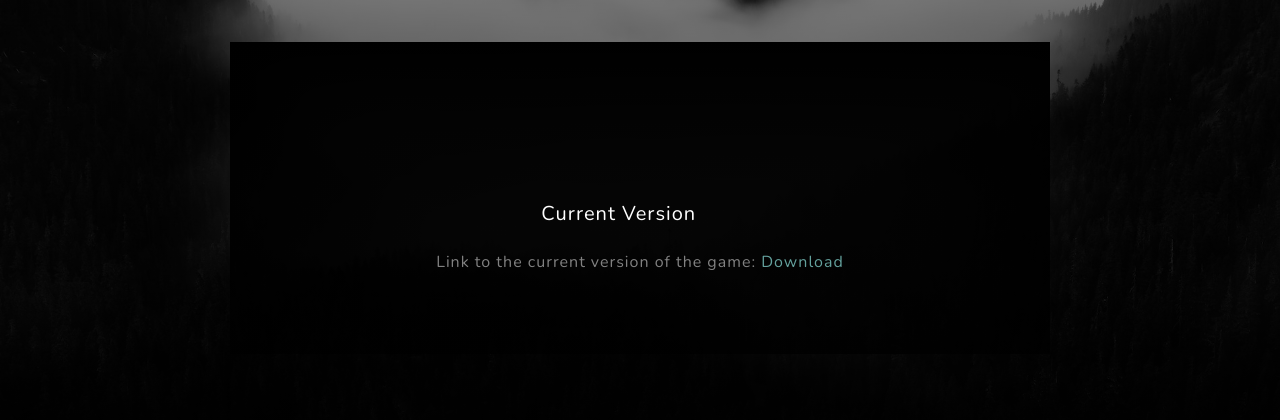
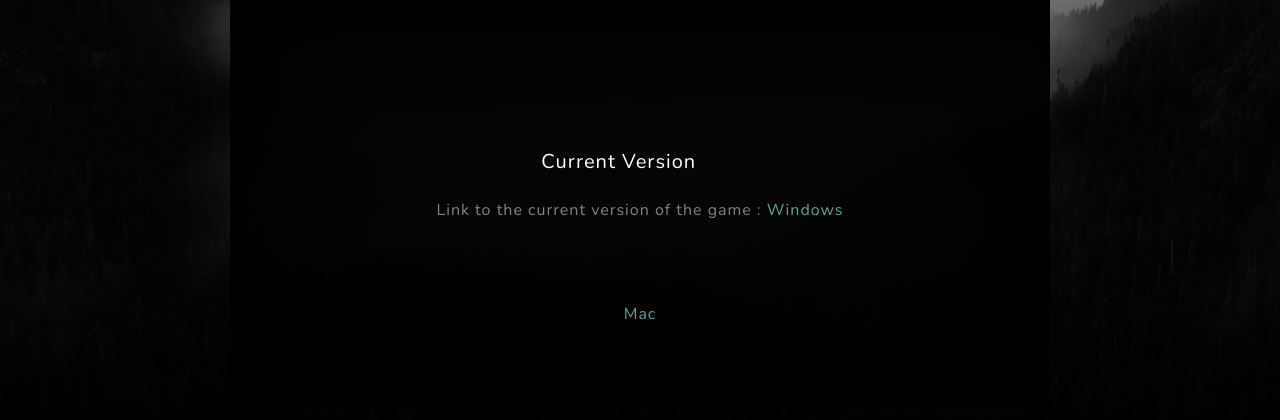
Before and after one commit to KamenGeorgiev/kamengeorgiev.github.io, a plain HTML site: page index.html in a window 1280 px wide. Shown: the part 330-750 px from the top of the page. Drawn offline with nearby package versions, Linux system fonts and the light colour scheme.

Commit message:
Update index.html

```diff
--- a/index.html
+++ b/index.html
@@ -32,8 +32,12 @@
                     <div class="col-lg-8 mx-auto">
                         <h2 class="text-white mb-4">Current Version</h2>
                         <p class="text-white-50">
-                            Link to the current version of the game:
-                            <a href="https://drive.google.com/drive/folders/1B2J3quqBWdTN7Sw46sLGQUnlgsUyemaj?usp=sharing">Download</a>
+                            Link to the current version of the game :
+                            <a href="https://drive.google.com/drive/folders/1S_pSqqqHZ9f9EqgpAbxqlEl9orRRgy2Y?usp=sharing">Windows</a>
+
+                          <p class="text-white-50">
+
+                            <a href="https://drive.google.com/drive/folders/1vOYPyJyAC6TW5pOigvoTG4AeiVeHcpjF?usp=sharing">Mac</a>
 
                         </p>
                     </div>
```
